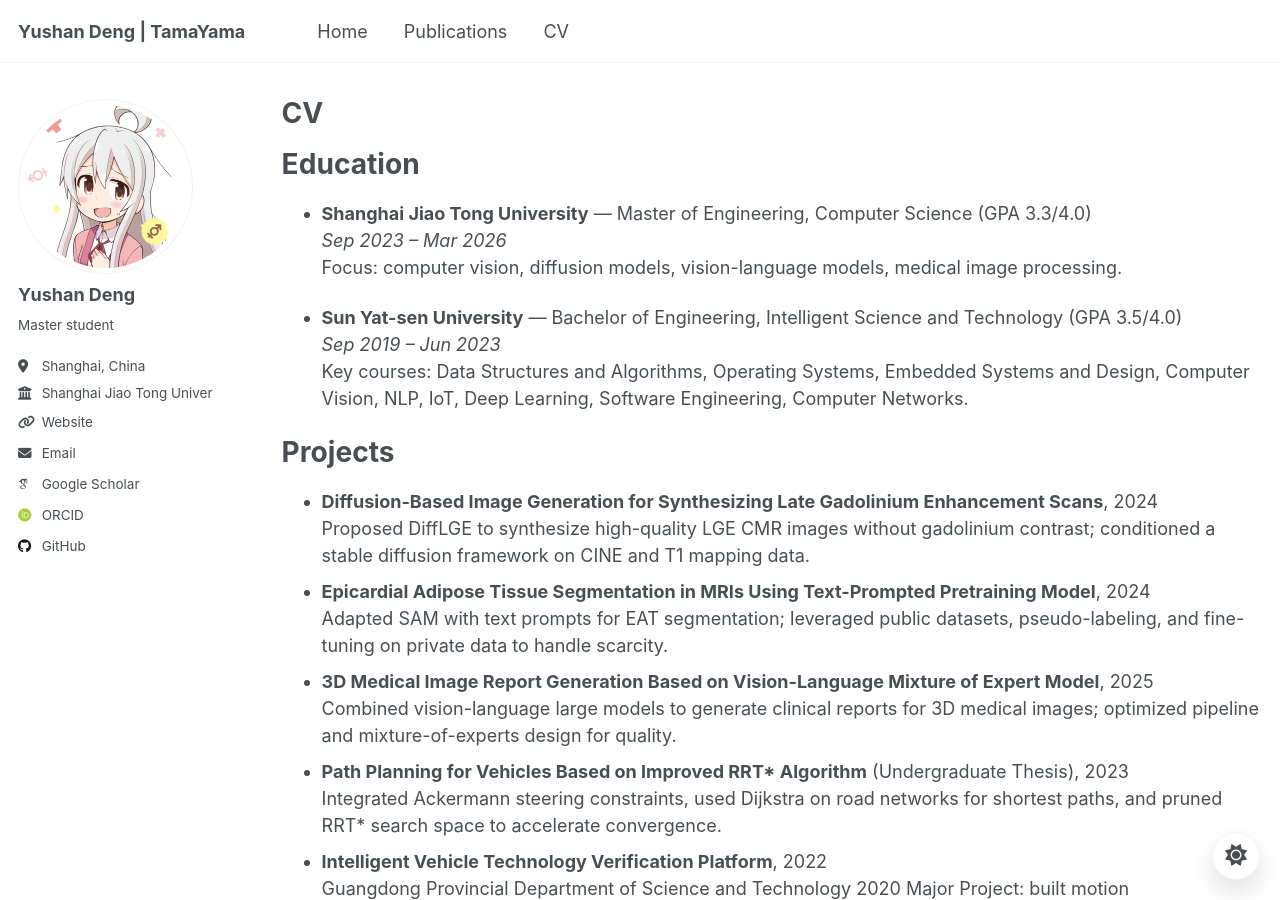
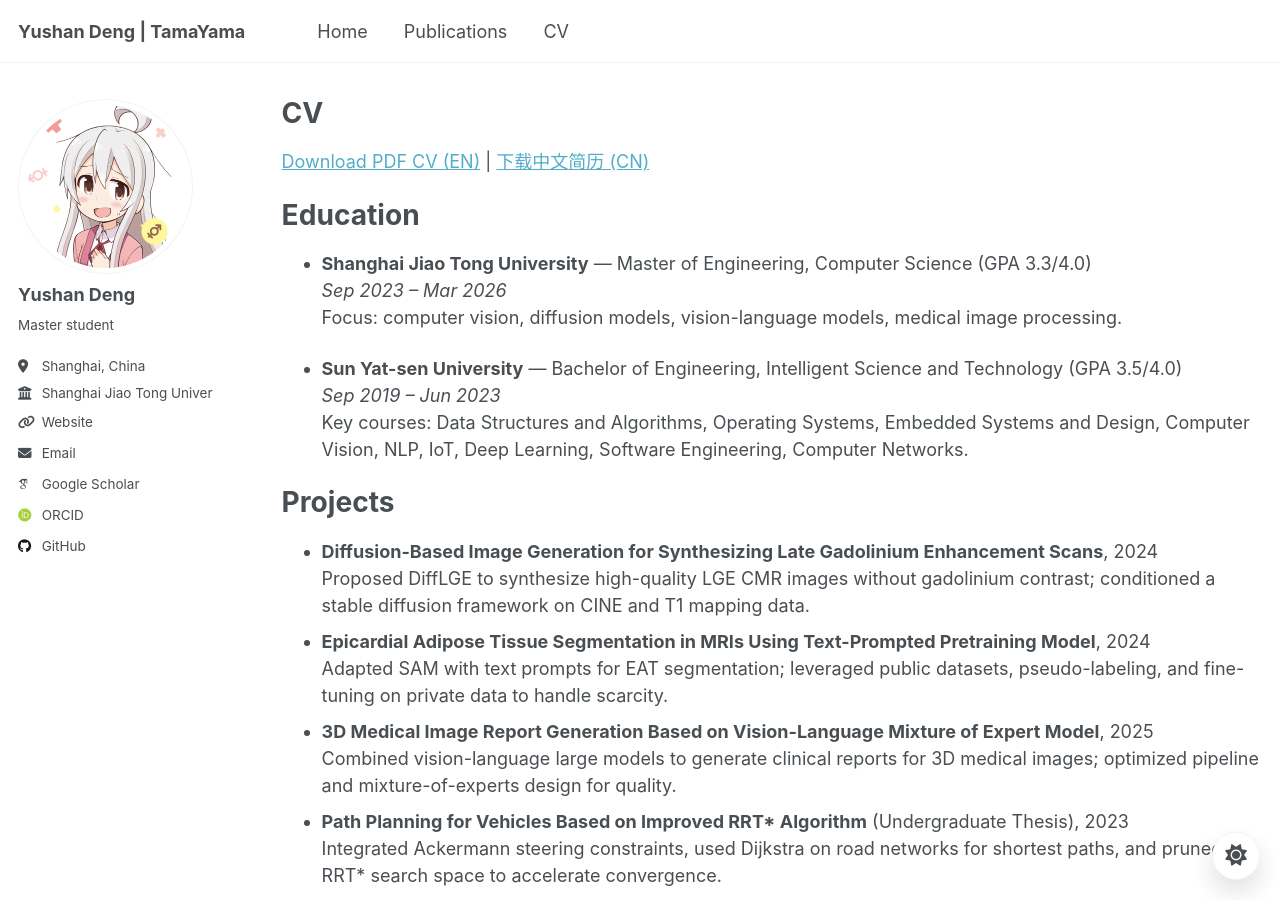
Before and after one commit to IT-BillDeng/IT-BillDeng.github.io, a Jekyll site: the page built from _pages/cv.md, in a window 1280 px wide and 900 px high. Built offline with Jekyll 4.4.1, drawn with Linux system fonts in a browser that asks for light colours; some web fonts are replaced; a script that is not in the unit is left out.

Commit message:
添加英文和中文简历文件，并在 CV 页面中更新下载链接

```diff
--- a/_pages/cv.md
+++ b/_pages/cv.md
@@ -8,6 +8,8 @@ redirect_from:
 ---
 
 {% include base_path %}
+
+<p><a href="{{ site.baseurl }}/files/resume-en.pdf" target="_blank">Download PDF CV (EN)</a> | <a href="{{ site.baseurl }}/files/resume-zh_CN%20-%2020250817.pdf" target="_blank">下载中文简历 (CN)</a></p>
 
 
 <!-- Contact
```
Also changed, not shown: 2 other files.
